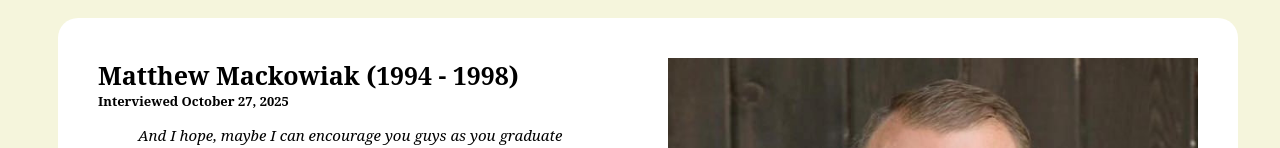
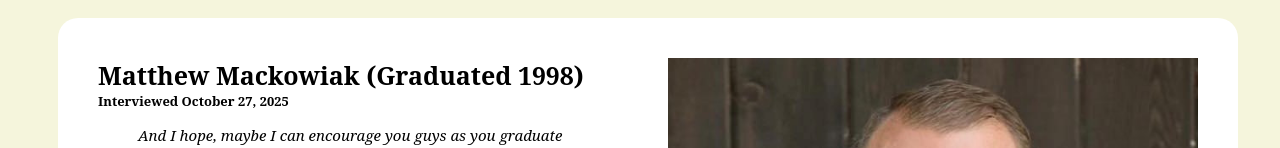
Before and after one commit to Akhil2222/Oikos, a plain HTML site: page index.html in a window 1280 px wide. Shown: the part 143-291 px from the top of the page. Drawn offline with nearby package versions, Linux system fonts and the light colour scheme.

Commit message:
Change Formatting

```diff
--- a/index.html
+++ b/index.html
@@ -112,7 +112,7 @@
 				stuff[1] = Number(stuff[1])
 				$("#container").html(`
 					<div class="content">
-						<h2 class="title">${stuff[0]} (${stuff[1] - 4} - ${stuff[1]})</h2>
+						<h2 class="title">${stuff[0]} (Graduated ${stuff[1]})</h2>
 						<h3 class="date">Interviewed ${stuff[2]}</h3>
 						<blockquote class="quote"><i>${stuff[4]}</i></blockquote>
 						<p class="bg"><b>Background:</b> ${stuff[3]}</p>
```
